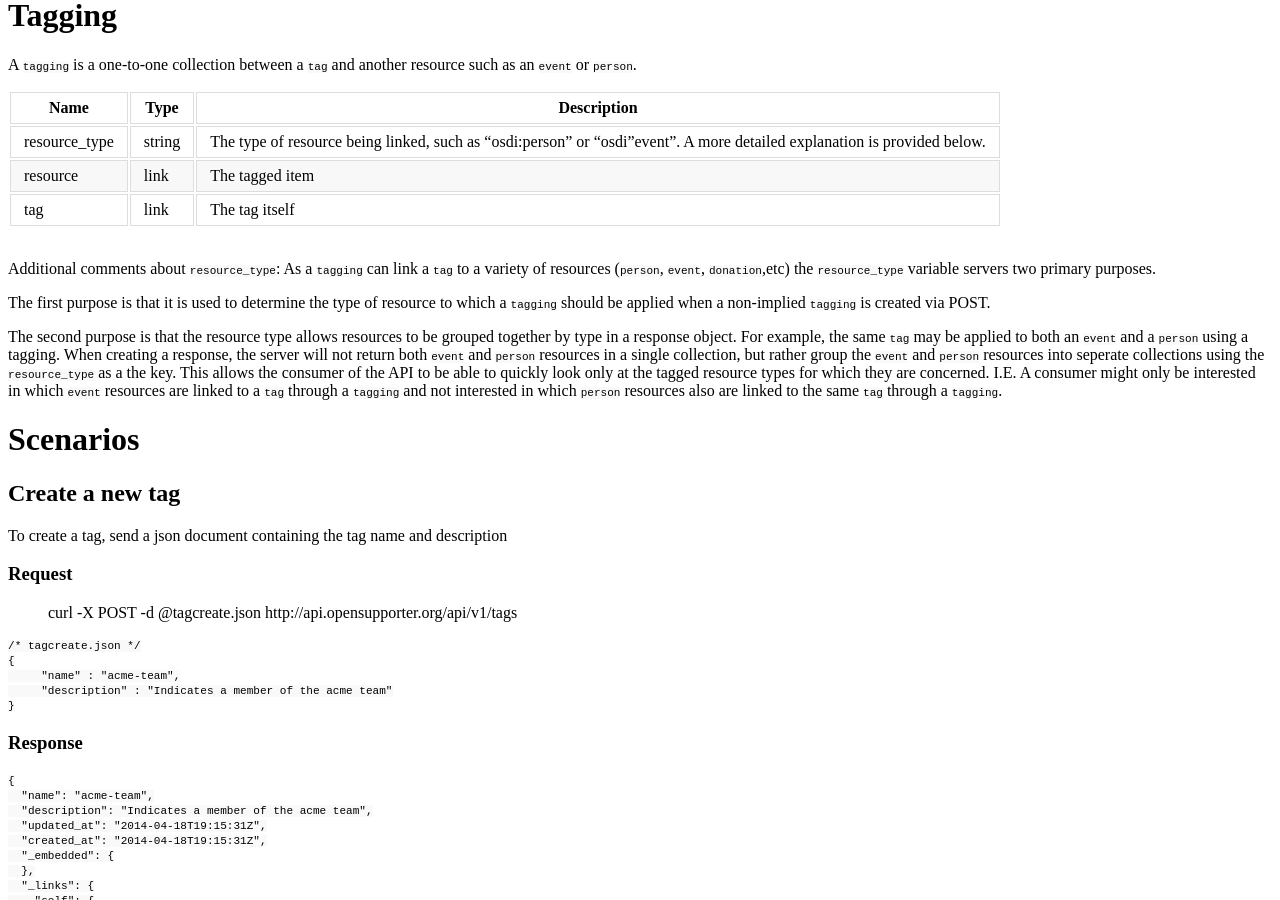
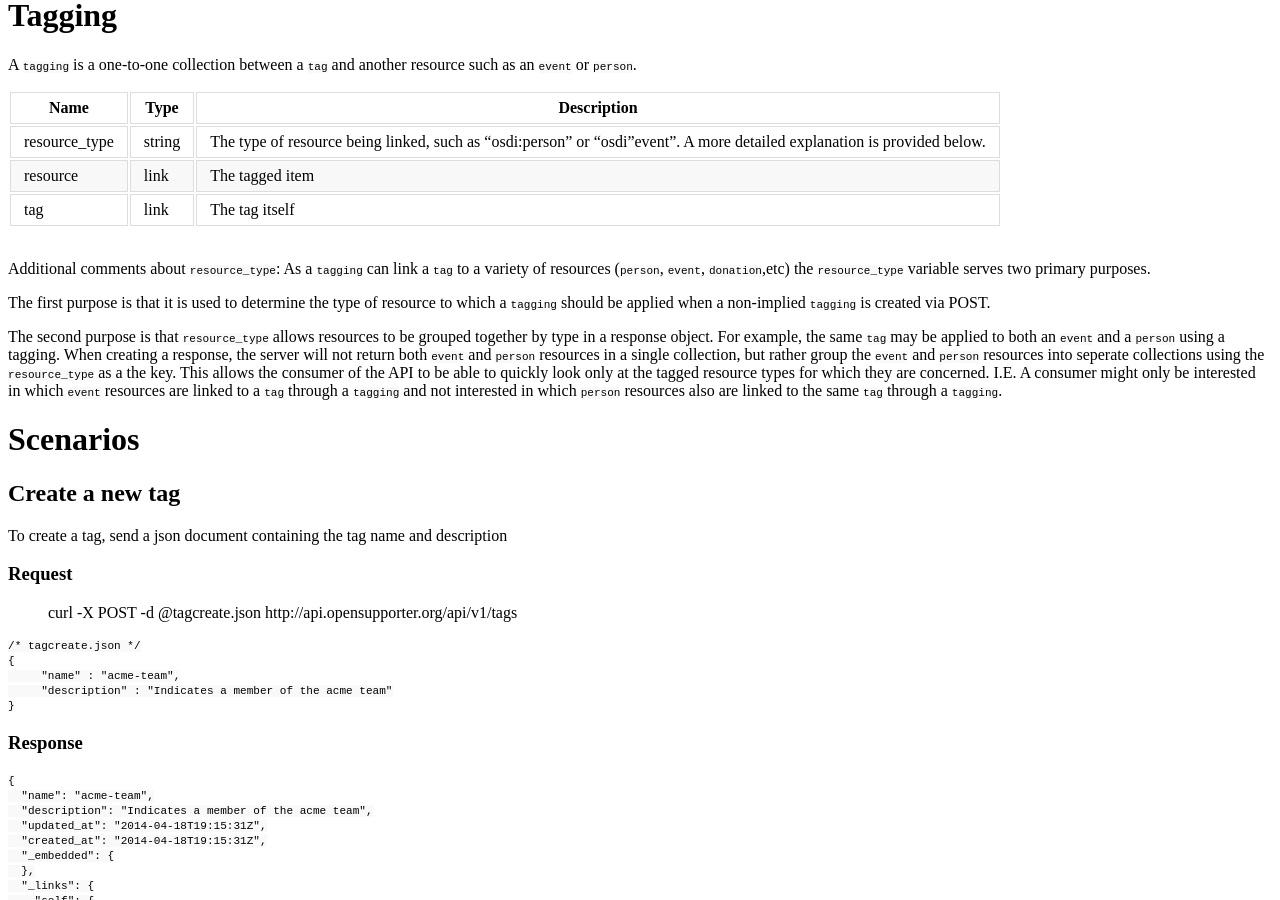
Before and after one commit to opensupporter/osdi-docs, a Jekyll site: the page built from tags.md, in a window 1280 px wide and 900 px high, scrolled down 504 px. Built offline with Jekyll 4.4.1, drawn with Linux system fonts in a browser that asks for light colours; a style sheet for code colours, icons or effects is not loaded.

Commit message:
Update tags.md
typos

```diff
--- a/tags.md
+++ b/tags.md
@@ -20,11 +20,11 @@ A `tagging` is a one-to-one collection between a `tag` and another resource such
 |resource |link | The tagged item
 |tag    	|link |The tag itself
 
-Additional comments about `resource_type`: As a `tagging` can link a `tag` to a variety of resources (`person`, `event`, `donation`,etc) the `resource_type` variable servers two primary purposes.
+Additional comments about `resource_type`: As a `tagging` can link a `tag` to a variety of resources (`person`, `event`, `donation`,etc) the `resource_type` variable serves two primary purposes.
 
 The first purpose is that it is used to determine the type of resource to which a `tagging` should be applied when a non-implied `tagging` is created via POST.
 
-The second purpose is that the resource type allows resources to be grouped together by type in a response object.  For example, the same `tag` may be applied to both an `event` and a `person` using a tagging.  When creating a response, the server will not return both `event` and `person` resources in a single collection, but rather group the `event` and `person` resources into seperate collections using the `resource_type` as a the key.  This allows the consumer of the API to be able to quickly look only at the tagged resource types for which they are concerned. I.E. A consumer might only be interested in which `event` resources are linked to a `tag` through a `tagging` and not interested in which `person` resources also are linked to the same `tag` through a `tagging`.
+The second purpose is that `resource_type` allows resources to be grouped together by type in a response object.  For example, the same `tag` may be applied to both an `event` and a `person` using a tagging.  When creating a response, the server will not return both `event` and `person` resources in a single collection, but rather group the `event` and `person` resources into seperate collections using the `resource_type` as a the key.  This allows the consumer of the API to be able to quickly look only at the tagged resource types for which they are concerned. I.E. A consumer might only be interested in which `event` resources are linked to a `tag` through a `tagging` and not interested in which `person` resources also are linked to the same `tag` through a `tagging`.
 
 # Scenarios
 
```
